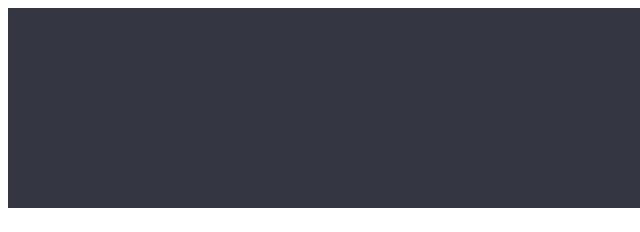
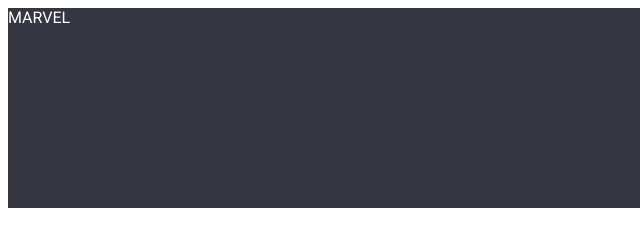
Before and after one commit to Elepati/le_trio_damoure, a plain HTML site: page index.html in a window 1280 px wide. Shown: the top 232 px of the page, 0-640 px from the left. Drawn offline with Linux system fonts and the light colour scheme.

Commit message:
Ajouté dans header

```diff
--- a/index.html
+++ b/index.html
@@ -10,7 +10,7 @@
 
     <body>
         <header>
-
+           MARVEL
         </header>
         <main role="main">
             <h1>Avengers</h1>
```
